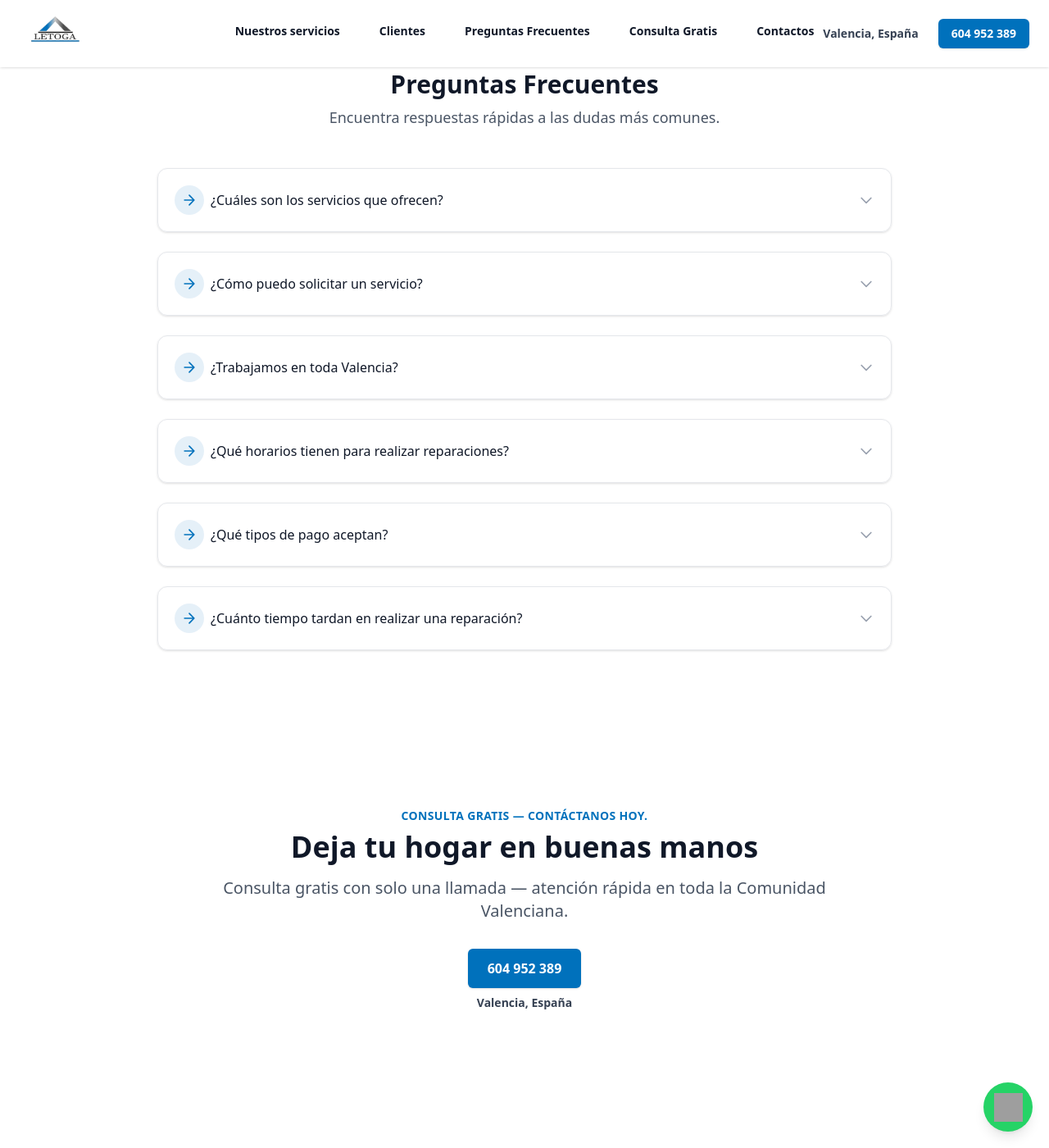
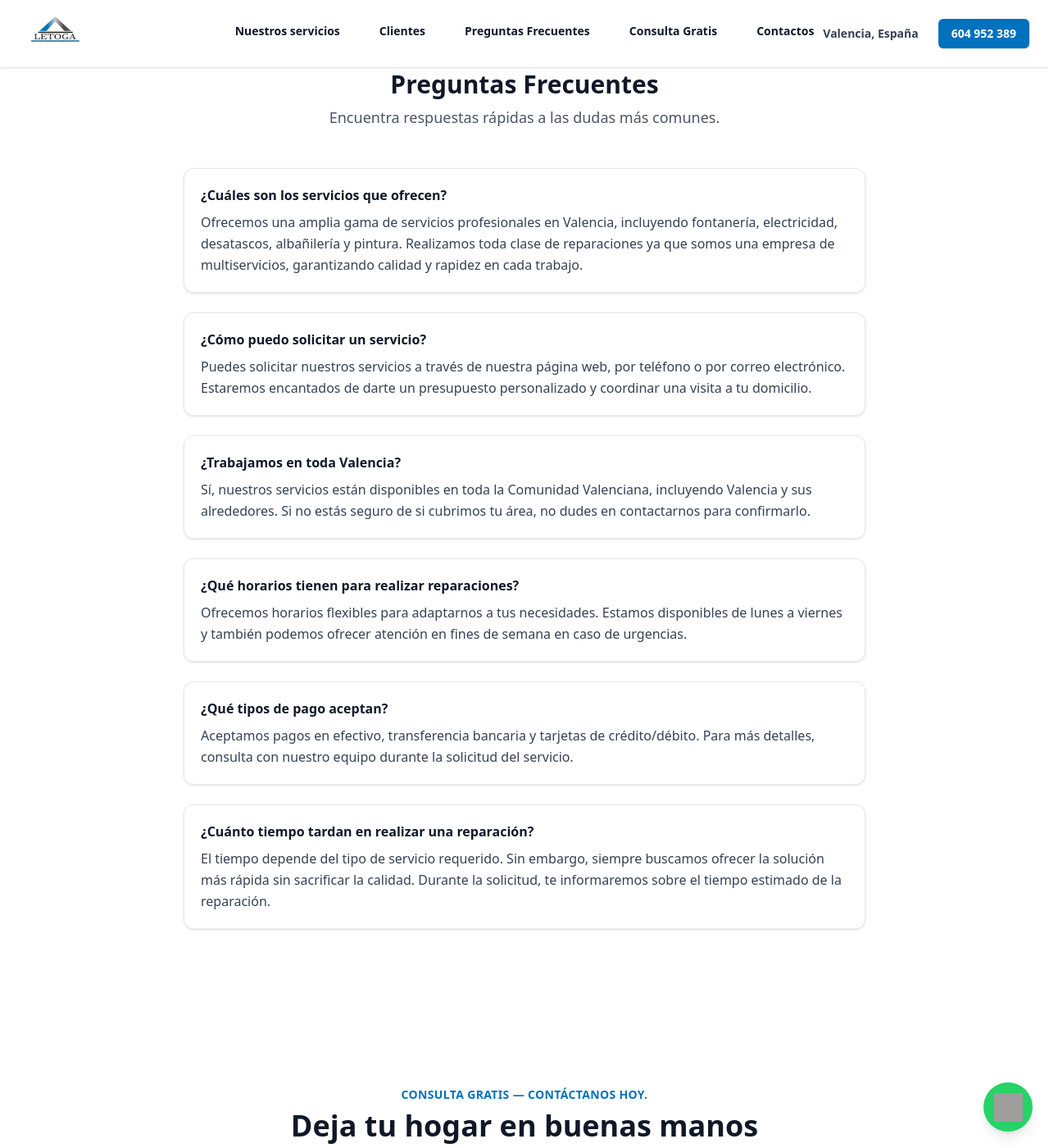
Before and after one commit to letoga/letoga, a Jekyll site: the page built from index.md, in a window 1280 px wide and 1400 px high, scrolled down 2791 px. Shown: the whole window at 82% size. Built offline with Jekyll 4.4.1, drawn with Linux system fonts in a browser that asks for light colours; grey boxes are pictures that could not be loaded.

Commit message:
Updated FAQ section layout and styling

```diff
--- a/index.md
+++ b/index.md
@@ -489,157 +489,80 @@ title: Home
 
 
 
-<!-- FAQ  -->
+<!-- FAQ -->
 <section
   id="faqs"
   class="scroll-mt-24 bg-white pt-12 pb-24 sm:pt-16 sm:pb-32">
 
-  <div class="mx-auto max-w-4xl">
+  <div class="mx-auto max-w-4xl px-4 sm:px-6 lg:px-8">
     <!-- Section header -->
     <div class="text-center mb-12">
-      <!-- Subtítulo en azul, estilo “Lo que dicen nuestros clientes”, pero para FAQ -->
       <h2 class="text-base/7 font-semibold text-[#0071BC]">
         ¿Tienes dudas? Estamos aquí para ayudarte.
       </h2>
-
-      <!-- Título principal de la sección -->
       <h3 class="mt-2 text-3xl font-extrabold text-gray-900">
         Preguntas Frecuentes
       </h3>
-
       <p class="mt-2 text-lg text-gray-600">
         Encuentra respuestas rápidas a las dudas más comunes.
       </p>
     </div>
 
+    <!-- FAQ list -->
+    <div class="space-y-6">
+      <div class="rounded-xl shadow hover:shadow-lg transition-shadow duration-300 border border-gray-200 p-5">
+        <h4 class="text-gray-900 font-semibold mb-2">
+          ¿Cuáles son los servicios que ofrecen?
+        </h4>
+        <p class="text-gray-700 leading-relaxed">
+          Ofrecemos una amplia gama de servicios profesionales en Valencia, incluyendo fontanería, electricidad, desatascos, albañilería y pintura. Realizamos toda clase de reparaciones ya que somos una empresa de multiservicios, garantizando calidad y rapidez en cada trabajo.
+        </p>
+      </div>
 
-    <!-- FAQ list: always single-column -->
-    <div class="space-y-6">
-      <!-- Q1 -->
-      <details class="group rounded-xl shadow hover:shadow-lg transition-shadow duration-300 border border-gray-200">
-        <summary class="flex items-center justify-between p-5 cursor-pointer select-none">
-          <span class="flex items-center space-x-2 text-gray-900 font-medium">
-            <div class="p-2 bg-[#0071BC]/10 rounded-full">
-              <svg xmlns="http://www.w3.org/2000/svg" class="h-5 w-5 text-[#0071BC]" fill="none" viewBox="0 0 24 24" stroke="currentColor" stroke-width="2">
-                <path stroke-linecap="round" stroke-linejoin="round" d="M5 12h14M12 5l7 7-7 7"/>
-              </svg>
-            </div>
-            <span>¿Cuáles son los servicios que ofrecen?</span>
-          </span>
-          <svg class="h-5 w-5 text-gray-400 transition-transform duration-300 group-open:rotate-180"
-               xmlns="http://www.w3.org/2000/svg" fill="none" viewBox="0 0 24 24" stroke="currentColor" stroke-width="2">
-            <path stroke-linecap="round" stroke-linejoin="round" d="M19 9l-7 7-7-7"/>
-          </svg>
-        </summary>
-        <div class="px-5 pb-5 text-gray-700 leading-relaxed border-t border-gray-100">
-          Ofrecemos una amplia gama de servicios profesionales en Valencia, incluyendo fontanería, electricidad, desatascos, albañilería y pintura. Realizamos toda clase de reparaciones ya que somos una empresa de multiservicios, garantizando calidad y rapidez en cada trabajo.
-        </div>
-      </details>
+      <div class="rounded-xl shadow hover:shadow-lg transition-shadow duration-300 border border-gray-200 p-5">
+        <h4 class="text-gray-900 font-semibold mb-2">
+          ¿Cómo puedo solicitar un servicio?
+        </h4>
+        <p class="text-gray-700 leading-relaxed">
+          Puedes solicitar nuestros servicios a través de nuestra página web, por teléfono o por correo electrónico. Estaremos encantados de darte un presupuesto personalizado y coordinar una visita a tu domicilio.
+        </p>
+      </div>
 
-      <!-- Q2 -->
-      <details class="group rounded-xl shadow hover:shadow-lg transition-shadow duration-300 border border-gray-200">
-        <summary class="flex items-center justify-between p-5 cursor-pointer select-none">
-          <span class="flex items-center space-x-2 text-gray-900 font-medium">
-            <div class="p-2 bg-[#0071BC]/10 rounded-full">
-              <svg xmlns="http://www.w3.org/2000/svg" class="h-5 w-5 text-[#0071BC]" fill="none" viewBox="0 0 24 24" stroke="currentColor" stroke-width="2">
-                <path stroke-linecap="round" stroke-linejoin="round" d="M5 12h14M12 5l7 7-7 7"/>
-              </svg>
-            </div>
-            <span>¿Cómo puedo solicitar un servicio?</span>
-          </span>
-          <svg class="h-5 w-5 text-gray-400 transition-transform duration-300 group-open:rotate-180"
-               xmlns="http://www.w3.org/2000/svg" fill="none" viewBox="0 0 24 24" stroke="currentColor" stroke-width="2">
-            <path stroke-linecap="round" stroke-linejoin="round" d="M19 9l-7 7-7-7"/>
-          </svg>
-        </summary>
-        <div class="px-5 pb-5 text-gray-700 leading-relaxed border-t border-gray-100">
-          Puedes solicitar nuestros servicios a través de nuestra página web, por teléfono o por correo electrónico. Estaremos encantados de darte un presupuesto personalizado y coordinar una visita a tu domicilio.
-        </div>
-      </details>
+      <div class="rounded-xl shadow hover:shadow-lg transition-shadow duration-300 border border-gray-200 p-5">
+        <h4 class="text-gray-900 font-semibold mb-2">
+          ¿Trabajamos en toda Valencia?
+        </h4>
+        <p class="text-gray-700 leading-relaxed">
+          Sí, nuestros servicios están disponibles en toda la Comunidad Valenciana, incluyendo Valencia y sus alrededores. Si no estás seguro de si cubrimos tu área, no dudes en contactarnos para confirmarlo.
+        </p>
+      </div>
 
-      <!-- Q3 -->
-      <details class="group rounded-xl shadow hover:shadow-lg transition-shadow duration-300 border border-gray-200">
-        <summary class="flex items-center justify-between p-5 cursor-pointer select-none">
-          <span class="flex items-center space-x-2 text-gray-900 font-medium">
-            <div class="p-2 bg-[#0071BC]/10 rounded-full">
-              <svg xmlns="http://www.w3.org/2000/svg" class="h-5 w-5 text-[#0071BC]" fill="none" viewBox="0 0 24 24" stroke="currentColor" stroke-width="2">
-                <path stroke-linecap="round" stroke-linejoin="round" d="M5 12h14M12 5l7 7-7 7"/>
-              </svg>
-            </div>
-            <span>¿Trabajamos en toda Valencia?</span>
-          </span>
-          <svg class="h-5 w-5 text-gray-400 transition-transform duration-300 group-open:rotate-180"
-               xmlns="http://www.w3.org/2000/svg" fill="none" viewBox="0 0 24 24" stroke="currentColor" stroke-width="2">
-            <path stroke-linecap="round" stroke-linejoin="round" d="M19 9l-7 7-7-7"/>
-          </svg>
-        </summary>
-        <div class="px-5 pb-5 text-gray-700 leading-relaxed border-t border-gray-100">
-          Sí, nuestros servicios están disponibles en toda la Comunidad Valenciana, incluyendo Valencia y sus alrededores. Si no estás seguro de si cubrimos tu área, no dudes en contactarnos para confirmarlo.
-        </div>
-      </details>
+      <div class="rounded-xl shadow hover:shadow-lg transition-shadow duration-300 border border-gray-200 p-5">
+        <h4 class="text-gray-900 font-semibold mb-2">
+          ¿Qué horarios tienen para realizar reparaciones?
+        </h4>
+        <p class="text-gray-700 leading-relaxed">
+          Ofrecemos horarios flexibles para adaptarnos a tus necesidades. Estamos disponibles de lunes a viernes y también podemos ofrecer atención en fines de semana en caso de urgencias.
+        </p>
+      </div>
 
-      <!-- Q4 -->
-      <details class="group rounded-xl shadow hover:shadow-lg transition-shadow duration-300 border border-gray-200">
-        <summary class="flex items-center justify-between p-5 cursor-pointer select-none">
-          <span class="flex items-center space-x-2 text-gray-900 font-medium">
-            <div class="p-2 bg-[#0071BC]/10 rounded-full">
-              <svg xmlns="http://www.w3.org/2000/svg" class="h-5 w-5 text-[#0071BC]" fill="none" viewBox="0 0 24 24" stroke="currentColor" stroke-width="2">
-                <path stroke-linecap="round" stroke-linejoin="round" d="M5 12h14M12 5l7 7-7 7"/>
-              </svg>
-            </div>
-            <span>¿Qué horarios tienen para realizar reparaciones?</span>
-          </span>
-          <svg class="h-5 w-5 text-gray-400 transition-transform duration-300 group-open:rotate-180"
-               xmlns="http://www.w3.org/2000/svg" fill="none" viewBox="0 0 24 24" stroke="currentColor" stroke-width="2">
-            <path stroke-linecap="round" stroke-linejoin="round" d="M19 9l-7 7-7-7"/>
-          </svg>
-        </summary>
-        <div class="px-5 pb-5 text-gray-700 leading-relaxed border-t border-gray-100">
-          Ofrecemos horarios flexibles para adaptarnos a tus necesidades. Estamos disponibles de lunes a viernes y también podemos ofrecer atención en fines de semana en caso de urgencias.
-        </div>
-      </details>
+      <div class="rounded-xl shadow hover:shadow-lg transition-shadow duration-300 border border-gray-200 p-5">
+        <h4 class="text-gray-900 font-semibold mb-2">
+          ¿Qué tipos de pago aceptan?
+        </h4>
+        <p class="text-gray-700 leading-relaxed">
+          Aceptamos pagos en efectivo, transferencia bancaria y tarjetas de crédito/débito. Para más detalles, consulta con nuestro equipo durante la solicitud del servicio.
+        </p>
+      </div>
 
-      <!-- Q5 -->
-      <details class="group rounded-xl shadow hover:shadow-lg transition-shadow duration-300 border border-gray-200">
-        <summary class="flex items-center justify-between p-5 cursor-pointer select-none">
-          <span class="flex items-center space-x-2 text-gray-900 font-medium">
-            <div class="p-2 bg-[#0071BC]/10 rounded-full">
-              <svg xmlns="http://www.w3.org/2000/svg" class="h-5 w-5 text-[#0071BC]" fill="none" viewBox="0 0 24 24" stroke="currentColor" stroke-width="2">
-                <path stroke-linecap="round" stroke-linejoin="round" d="M5 12h14M12 5l7 7-7 7"/>
-              </svg>
-            </div>
-            <span>¿Qué tipos de pago aceptan?</span>
-          </span>
-          <svg class="h-5 w-5 text-gray-400 transition-transform duration-300 group-open:rotate-180"
-               xmlns="http://www.w3.org/2000/svg" fill="none" viewBox="0 0 24 24" stroke="currentColor" stroke-width="2">
-            <path stroke-linecap="round" stroke-linejoin="round" d="M19 9l-7 7-7-7"/>
-          </svg>
-        </summary>
-        <div class="px-5 pb-5 text-gray-700 leading-relaxed border-t border-gray-100">
-          Aceptamos pagos en efectivo, transferencia bancaria y tarjetas de crédito/débito. Para más detalles, consulta con nuestro equipo durante la solicitud del servicio.
-        </div>
-      </details>
-
-      <!-- Q6 -->
-      <details class="group rounded-xl shadow hover:shadow-lg transition-shadow duration-300 border border-gray-200">
-        <summary class="flex items-center justify-between p-5 cursor-pointer select-none">
-          <span class="flex items-center space-x-2 text-gray-900 font-medium">
-            <div class="p-2 bg-[#0071BC]/10 rounded-full">
-              <svg xmlns="http://www.w3.org/2000/svg" class="h-5 w-5 text-[#0071BC]" fill="none" viewBox="0 0 24 24" stroke="currentColor" stroke-width="2">
-                <path stroke-linecap="round" stroke-linejoin="round" d="M5 12h14M12 5l7 7-7 7"/>
-              </svg>
-            </div>
-            <span>¿Cuánto tiempo tardan en realizar una reparación?</span>
-          </span>
-          <svg class="h-5 w-5 text-gray-400 transition-transform duration-300 group-open:rotate-180"
-               xmlns="http://www.w3.org/2000/svg" fill="none" viewBox="0 0 24 24" stroke="currentColor" stroke-width="2">
-            <path stroke-linecap="round" stroke-linejoin="round" d="M19 9l-7 7-7-7"/>
-          </svg>
-        </summary>
-        <div class="px-5 pb-5 text-gray-700 leading-relaxed border-t border-gray-100">
+      <div class="rounded-xl shadow hover:shadow-lg transition-shadow duration-300 border border-gray-200 p-5">
+        <h4 class="text-gray-900 font-semibold mb-2">
+          ¿Cuánto tiempo tardan en realizar una reparación?
+        </h4>
+        <p class="text-gray-700 leading-relaxed">
           El tiempo depende del tipo de servicio requerido. Sin embargo, siempre buscamos ofrecer la solución más rápida sin sacrificar la calidad. Durante la solicitud, te informaremos sobre el tiempo estimado de la reparación.
-        </div>
-      </details>
+        </p>
+      </div>
     </div>
   </div>
 </section>
```
